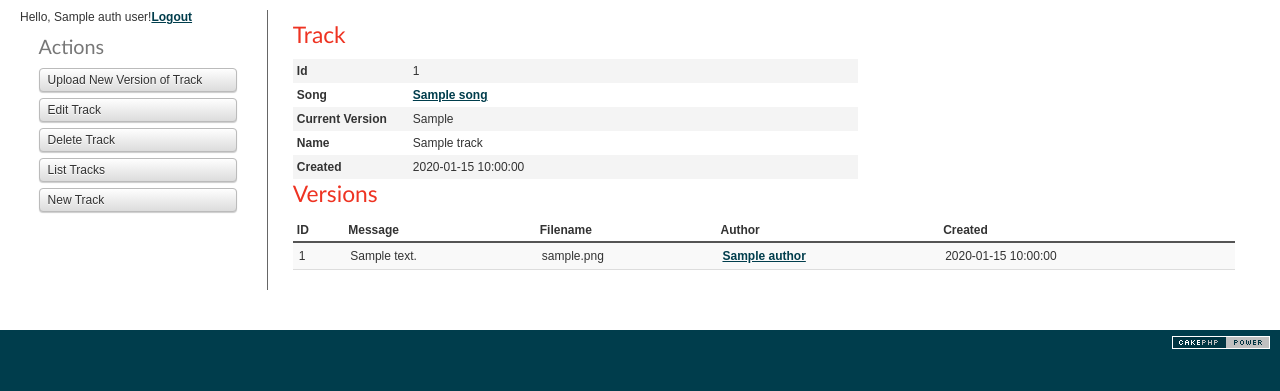
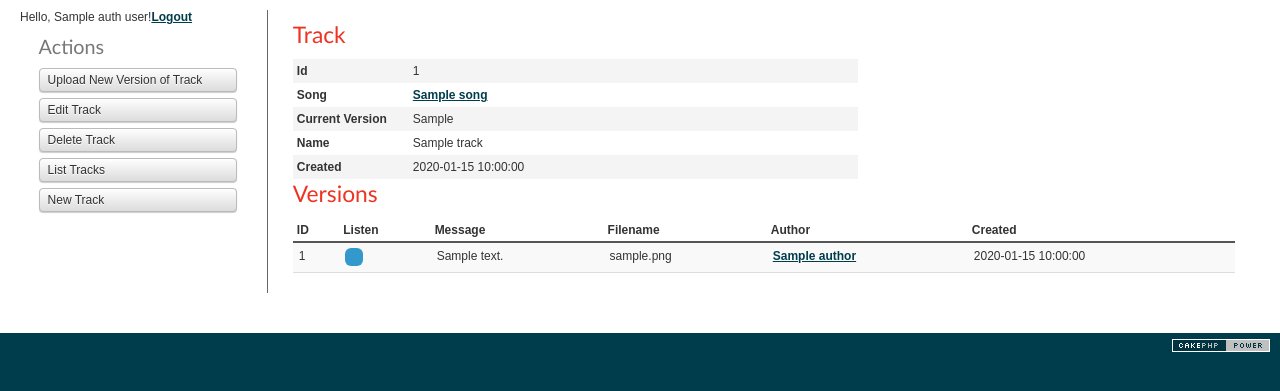
Before and after one commit to cdzombak/colab, a CakePHP app: the page made by colab/app/View/Tracks/view.ctp in a window 1280 px wide. Shown: the part 60-451 px from the top of the page. Run offline with PHP 8.4 and a stand-in for CakePHP, Linux system fonts and the light colour scheme; the template is opened without the code that fills it: most values are stand-ins (such as "Sample title", 1, 10 or a date in 2020); data that the repository does not hold is empty; some libraries are stand-ins or nearby versions.

Commit message:
allow listening to track versions on user page

```diff
--- a/colab/app/View/Tracks/view.ctp
+++ b/colab/app/View/Tracks/view.ctp
@@ -1,3 +1,4 @@
+
 <div class="tracks view">
 <h2><?php  echo __('Track');?></h2>
 	<dl>
@@ -33,6 +34,7 @@
 	<table cellpadding="0" cellspacing="0">
 	<tr>
 		<th>ID</th>
+		<th>Listen</th>
 		<th>Message</th>
 		<th>Filename</th>
 		<th>Author</th>
@@ -43,6 +45,7 @@
 		foreach($track['TrackVersion'] as $trackVersion) { ?>
 		<tr>
 			<td><?php echo h($trackVersion['id']); ?>&nbsp;</td>
+			<td><a href="<?php echo '/', $trackVersion['dir'], '/', $trackVersion['filename'];?>" class = "sm2_button"></a></td>
 			<td><?php echo h($trackVersion['message']); ?>&nbsp;</td>
 			<td><?php echo h($trackVersion['filename']); ?>&nbsp;</td>
 			<td><?php echo $this->Html->link(__($trackVersion['author']['Author']['name']), array('controller' => 'users', 'action' => 'view', $trackVersion['author']['Author']['id'])); ?></td>
```
